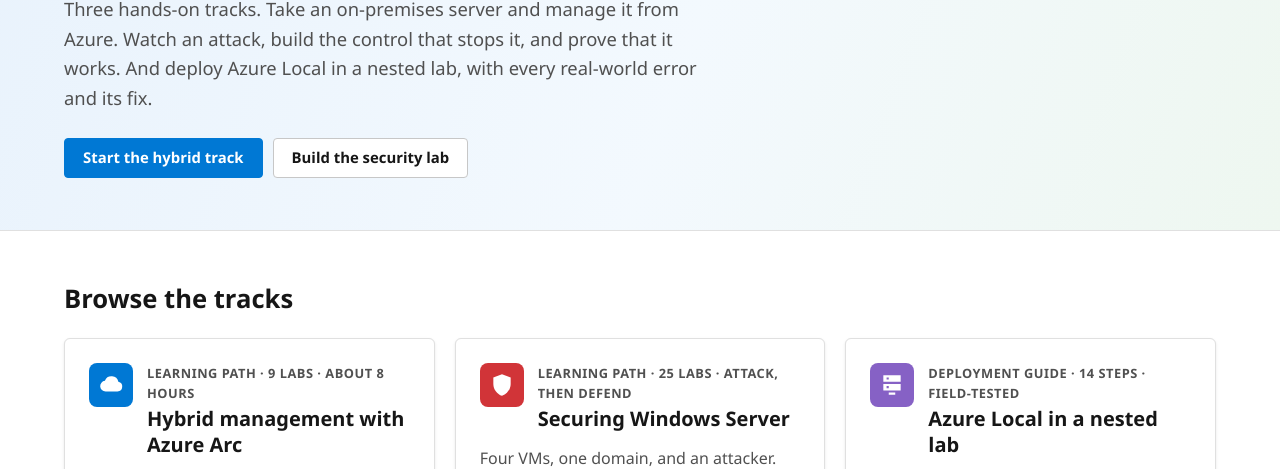
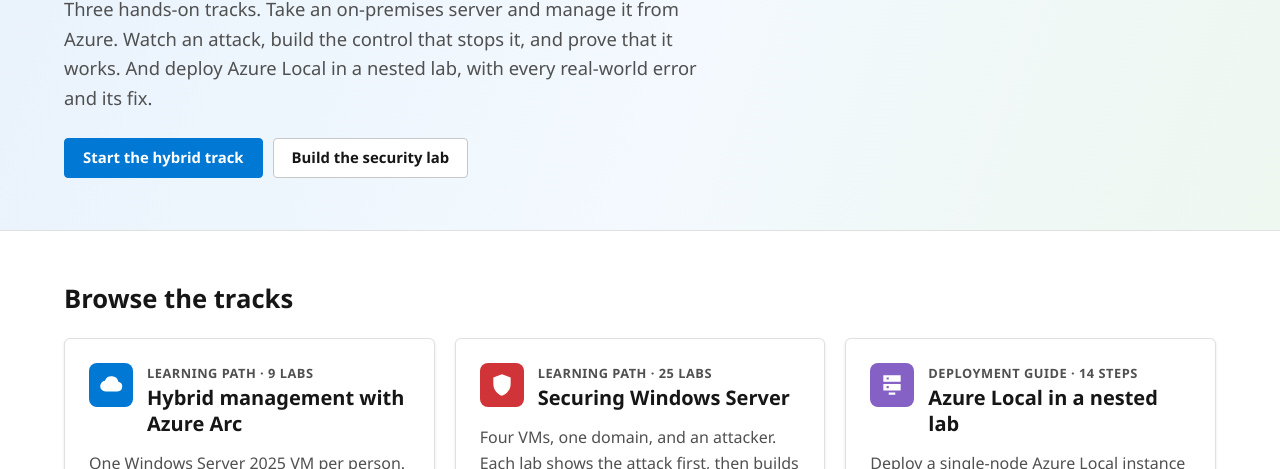
Before and after one commit to medyabi/learn-ebigpictures, a plain HTML site: page index.html in a window 1280 px wide. Shown: the part 321-790 px from the top of the page. Drawn offline with Linux system fonts and the light colour scheme.

Commit message:
Home: shorter track card labels

```diff
--- a/index.html
+++ b/index.html
@@ -33,21 +33,21 @@
 <h2 class="section-title">Browse the tracks</h2>
 <div class="cards">
   <article class="card">
-    <div class="card-head"><span class="ico c-blue"><svg viewBox="0 0 24 24" aria-hidden="true"><path d="M7 18a5 5 0 0 1-.6-9.96A6.5 6.5 0 0 1 18.8 9.1 4.5 4.5 0 0 1 18 18Z" fill="currentColor"/></svg></span><div><p class="card-kicker">Learning path · 9 labs · about 8 hours</p>
+    <div class="card-head"><span class="ico c-blue"><svg viewBox="0 0 24 24" aria-hidden="true"><path d="M7 18a5 5 0 0 1-.6-9.96A6.5 6.5 0 0 1 18.8 9.1 4.5 4.5 0 0 1 18 18Z" fill="currentColor"/></svg></span><div><p class="card-kicker">Learning path · 9 labs</p>
     <h3><a href="hybrid/index.html">Hybrid management with Azure Arc</a></h3></div></div>
     <p>One Windows Server 2025 VM per person. Connect it to Azure Arc, unlock the Software Assurance benefits, and use Hotpatch, Azure Policy, Azure Monitor, Change Tracking, Defender for Cloud and Windows Admin Center in Azure. Every lab ends with customer talking points.</p>
     <ol class="mini"><li><a href="hybrid/01-windows-admin-center.html">Windows Admin Center</a></li><li><a href="hybrid/02-azure-arc-onboarding-and-azure-benefits.html">Azure Arc onboarding and Azure benefits</a></li><li><a href="hybrid/03-hotpatching-with-azure-arc.html">Hotpatching with Azure Arc</a></li><li><a href="hybrid/04-azure-policy-and-machine-configuration.html">Azure Policy and Machine Configuration</a></li><li><a href="hybrid/05-azure-monitor.html">Azure Monitor</a></li><li><a href="hybrid/06-change-tracking-and-inventory.html">Change Tracking and Inventory</a></li><li><a href="hybrid/07-microsoft-defender-for-cloud.html">Microsoft Defender for Cloud</a></li><li><a href="hybrid/08-windows-management-from-azure.html">Windows management from Azure</a></li><li><a href="hybrid/09-security-baseline-with-osconfig.html">Security baseline with OSConfig</a></li></ol>
     <p class="card-foot"><a href="hybrid/index.html">Start the hybrid track ›</a></p>
   </article>
   <article class="card">
-    <div class="card-head"><span class="ico c-red"><svg viewBox="0 0 24 24" aria-hidden="true"><path d="M12 2 4 5v6c0 5 3.4 9.4 8 11 4.6-1.6 8-6 8-11V5Z" fill="currentColor"/></svg></span><div><p class="card-kicker">Learning path · 25 labs · attack, then defend</p>
+    <div class="card-head"><span class="ico c-red"><svg viewBox="0 0 24 24" aria-hidden="true"><path d="M12 2 4 5v6c0 5 3.4 9.4 8 11 4.6-1.6 8-6 8-11V5Z" fill="currentColor"/></svg></span><div><p class="card-kicker">Learning path · 25 labs</p>
     <h3><a href="security/index.html">Securing Windows Server</a></h3></div></div>
     <p>Four VMs, one domain, and an attacker. Each lab shows the attack first, then builds the control that stops it: passwords and lockout, Credential Guard, App Control, Protected Users, RODC, delegation, Sentinel, IPsec and BitLocker.</p>
     <ol class="mini"><li><a href="security/01-securing-the-os/index.html">Securing the Windows Server operating system</a> <span class="count">6 labs</span></li><li><a href="security/02-hybrid-ad-accounts/index.html">Securing hybrid Active Directory accounts</a> <span class="count">5 labs</span></li><li><a href="security/03-least-privilege-and-delegation/index.html">Least privilege and delegation</a> <span class="count">4 labs</span></li><li><a href="security/04-watching-from-azure/index.html">Watching your servers from Azure</a> <span class="count">4 labs</span></li><li><a href="security/05-networking/index.html">Securing Windows Server networking</a> <span class="count">3 labs</span></li><li><a href="security/06-storage-encryption/index.html">Securing Windows Server storage</a> <span class="count">3 labs</span></li></ol>
     <p class="card-foot"><a href="security/setup.html">Build the lab and start ›</a></p>
   </article>
   <article class="card">
-    <div class="card-head"><span class="ico c-purple"><svg viewBox="0 0 24 24" aria-hidden="true"><path d="M4 3h16v6H4zm0 8h16v6H4zm3-6v2h2V5zm0 8v2h2v-2zM9 19h6v2H9z" fill="currentColor"/></svg></span><div><p class="card-kicker">Deployment guide · 14 steps · field-tested</p>
+    <div class="card-head"><span class="ico c-purple"><svg viewBox="0 0 24 24" aria-hidden="true"><path d="M4 3h16v6H4zm0 8h16v6H4zm3-6v2h2V5zm0 8v2h2v-2zM9 19h6v2H9z" fill="currentColor"/></svg></span><div><p class="card-kicker">Deployment guide · 14 steps</p>
     <h3><a href="azure-local/index.html">Azure Local in a nested lab</a></h3></div></div>
     <p>Deploy a single-node Azure Local instance inside a Hyper-V VM, from an empty host to a running cluster in the Azure portal. Every step comes from a real deployment, with every error we hit and the fix that worked built in.</p>
     <ol class="mini"><li><a href="azure-local/01-prerequisites.html">Prerequisites</a></li><li><a href="azure-local/02-phase-0-tools-on-the-hyper-v-host.html">Phase 0 — Tools on the Hyper-V host</a></li><li><a href="azure-local/03-phase-1-azure-preparation.html">Phase 1 — Azure preparation</a></li><li><a href="azure-local/04-phase-2-active-directory-and-time-on-the-dc.html">Phase 2 — Active Directory and time (on the DC)</a></li><li><a href="azure-local/05-phase-3-create-the-node-vm.html">Phase 3 — Create the node VM</a></li><li><a href="azure-local/06-phase-4-install-the-os.html">Phase 4 — Install the OS</a></li><li><a href="azure-local/07-phase-5-network-time-zone-name-from-the-host.html">Phase 5 — Network, time zone, name (from the host)</a></li><li><a href="azure-local/08-phase-6-register-with-azure-arc.html">Phase 6 — Register with Azure Arc</a></li><li><a href="azure-local/09-phase-7-deploy-from-the-portal.html">Phase 7 — Deploy from the portal</a></li><li><a href="azure-local/10-fix-router-ipv6-dns-breaks-create-the-cluster.html">Fix: router IPv6 DNS breaks &quot;Create the cluster&quot;</a></li><li><a href="azure-local/11-after-deployment.html">After deployment</a></li><li><a href="azure-local/12-troubleshooting-every-error-we-hit.html">Troubleshooting — every error we hit</a></li><li><a href="azure-local/13-checklist.html">Checklist</a></li><li><a href="azure-local/99-appendix-changes-from-version-2-0.html">Appendix — Changes from version 2.0</a></li></ol>
```
Also changed, not shown: 1 other file.
